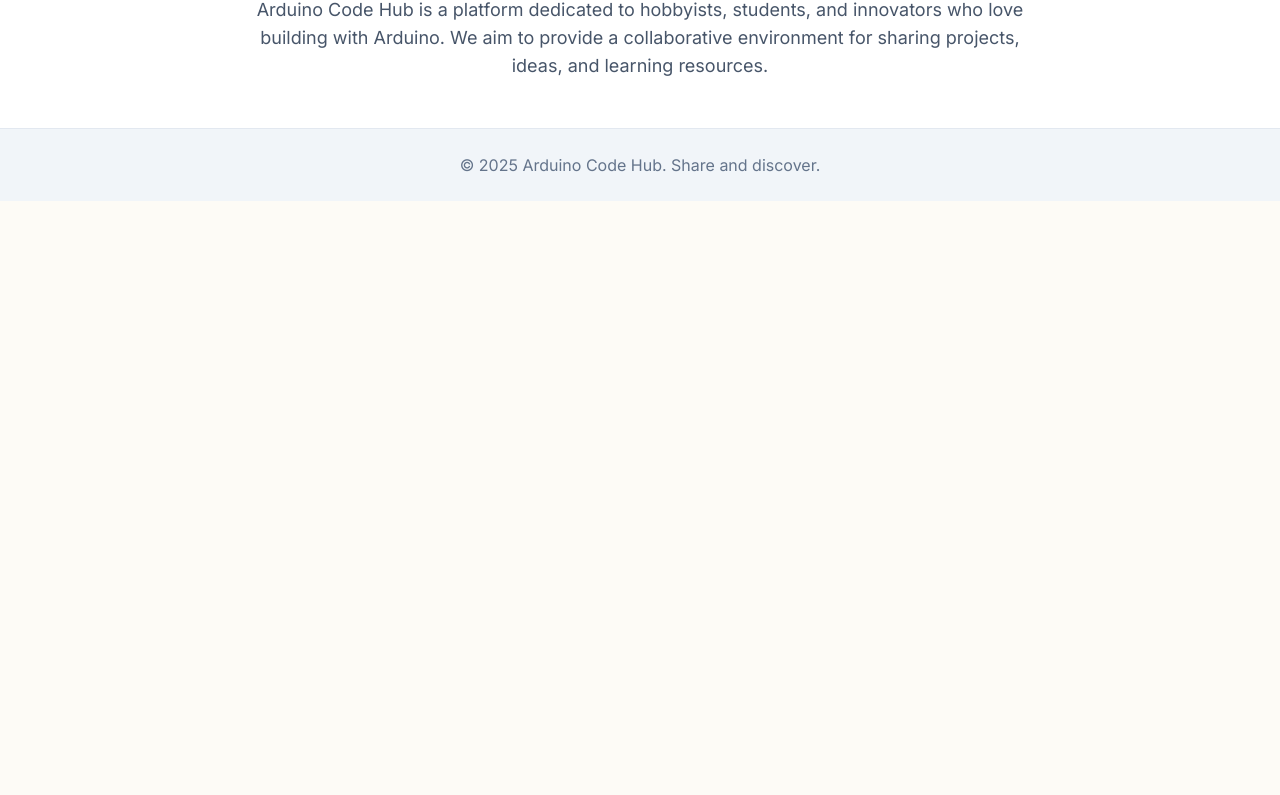
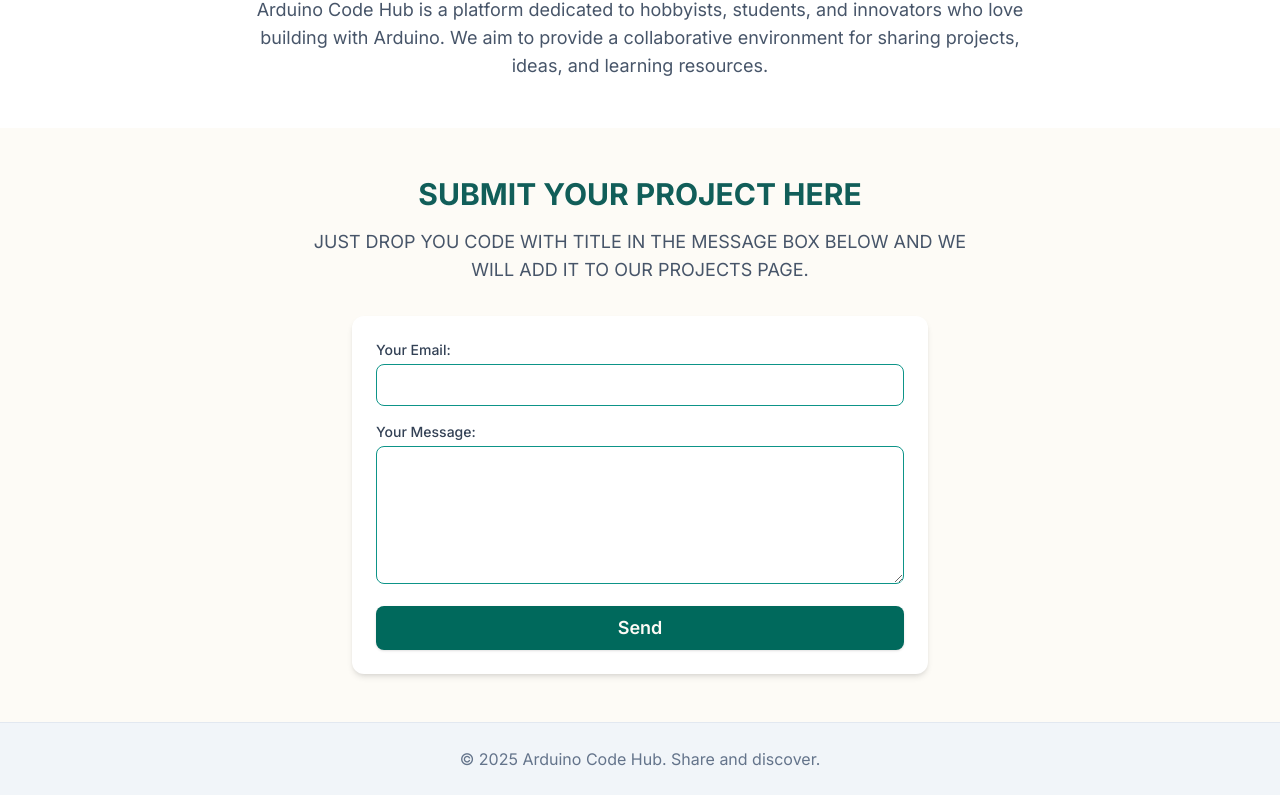
Before and after one commit to JAIDEEP-BACKEND/ARDUINO-CODE, a plain HTML site: page index.html in a window 1280 px wide. Shown: the part 656-1451 px from the top of the page. Before the commit the page ends 857 px from the top, so only its background shows below. Drawn offline with nearby package versions, Linux system fonts and the light colour scheme.

Commit message:
Update index.html

```diff
--- a/index.html
+++ b/index.html
@@ -109,6 +109,28 @@
             </p>
         </div>
     </section>
+<!-- Contact Us Section with Formspree Form -->
+<section class="py-12 bg-[#FDFBF6]">
+    <div class="container mx-auto px-4">
+      <h2 class="text-3xl font-bold text-teal-800 text-center mb-4">SUBMIT YOUR PROJECT HERE</h2>
+      <p class="text-lg text-slate-600 max-w-2xl mx-auto text-center mb-8">
+    JUST DROP YOU CODE WITH TITLE IN THE MESSAGE BOX BELOW AND WE WILL ADD IT TO OUR PROJECTS PAGE.
+      </p>
+      <form action="https://formspree.io/f/meogyjdb" method="POST" class="max-w-xl mx-auto bg-white p-6 rounded-xl shadow-md space-y-4">
+        <div>
+          <label class="block text-sm font-medium text-slate-700">Your Email:</label>
+          <input type="email" name="email" required class="mt-1 w-full border border-teal-600 rounded-lg p-2 focus:outline-none focus:ring-2 focus:ring-teal-500">
+        </div>
+        <div>
+          <label class="block text-sm font-medium text-slate-700">Your Message:</label>
+          <textarea name="message" rows="5" required class="mt-1 w-full border border-teal-600 rounded-lg p-2 focus:outline-none focus:ring-2 focus:ring-teal-500"></textarea>
+        </div>
+        <button type="submit" class="btn-submit-form w-full py-2 rounded-lg font-semibold text-lg shadow hover:shadow-lg transition-all duration-300">
+          Send
+        </button>
+      </form>
+    </div>
+  </section>
 
     <footer class="text-center p-6 mt-0 border-t border-slate-200 bg-slate-100">
         <p class="text-slate-500">&copy; <span id="currentYear"></span> Arduino Code Hub. Share and discover.</p>
```
